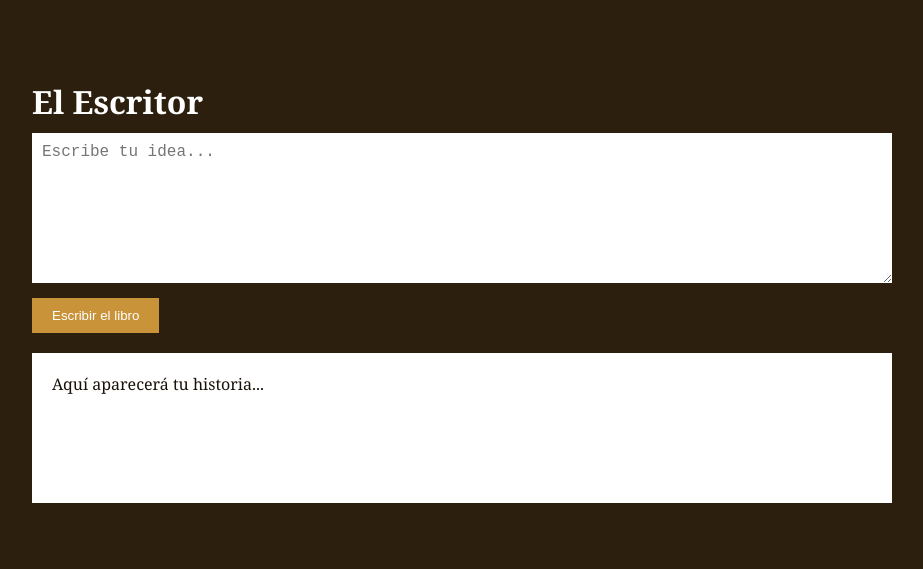
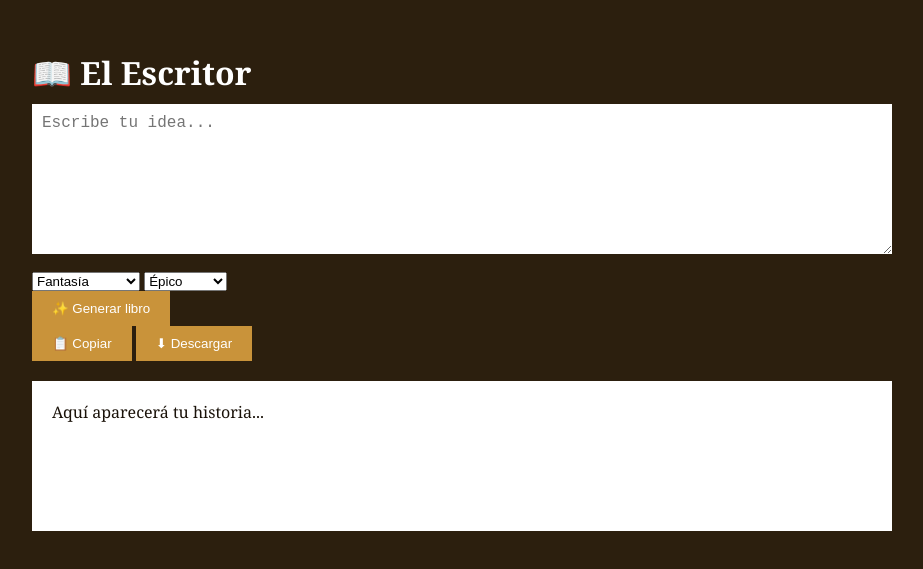
Before and after one commit to PUROPP/el-escritor, a plain HTML site: page index.html in a window 1280 px wide. Shown: the part 109-678 px from the top of the page, without its empty margins (178-1101 px from the left). Drawn offline with Linux system fonts and the light colour scheme.

Commit message:
Actualizar index.html

```diff
--- a/index.html
+++ b/index.html
@@ -1,21 +1,42 @@
 <!DOCTYPE html>
 <html lang="es">
 <head>
-<meta charset="UTF-8">
-<meta name="viewport" content="width=device-width, initial-scale=1.0">
-<title>El Escritor — Tu libro nace aquí</title>
+  <meta charset="UTF-8">
+  <meta name="viewport" content="width=device-width, initial-scale=1.0">
+  <title>El Escritor — Tu libro nace aquí</title>
 
-<link rel="stylesheet" href="styles.css">
+  <link rel="stylesheet" href="styles.css">
 </head>
 
 <body>
 
 <div class="app">
-  <h1>El Escritor</h1>
+  <h1>📖 El Escritor</h1>
 
   <textarea id="inputText" placeholder="Escribe tu idea..."></textarea>
 
-  <button onclick="generateBook()">Escribir el libro</button>
+  <div class="controls">
+    <select id="genre">
+      <option value="fantasia">Fantasía</option>
+      <option value="terror">Terror</option>
+      <option value="romance">Romance</option>
+      <option value="ciencia">Ciencia ficción</option>
+    </select>
+
+    <select id="tone">
+      <option value="epico">Épico</option>
+      <option value="oscuro">Oscuro</option>
+      <option value="dramatico">Dramático</option>
+      <option value="poetico">Poético</option>
+    </select>
+  </div>
+
+  <button onclick="generateBook()">✨ Generar libro</button>
+
+  <div class="actions">
+    <button onclick="copyText()">📋 Copiar</button>
+    <button onclick="downloadText()">⬇ Descargar</button>
+  </div>
 
   <div id="output">Aquí aparecerá tu historia...</div>
 </div>
```
